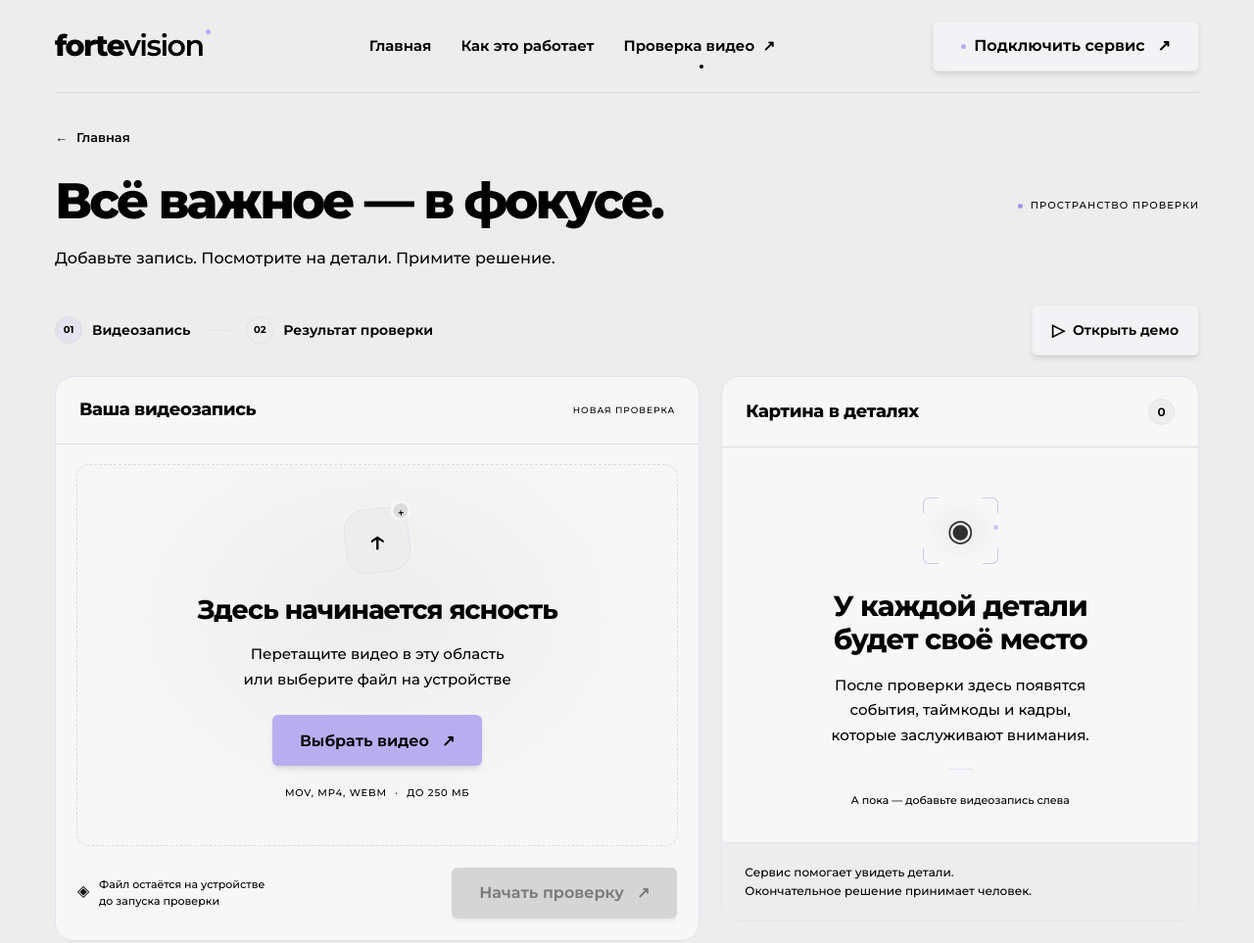
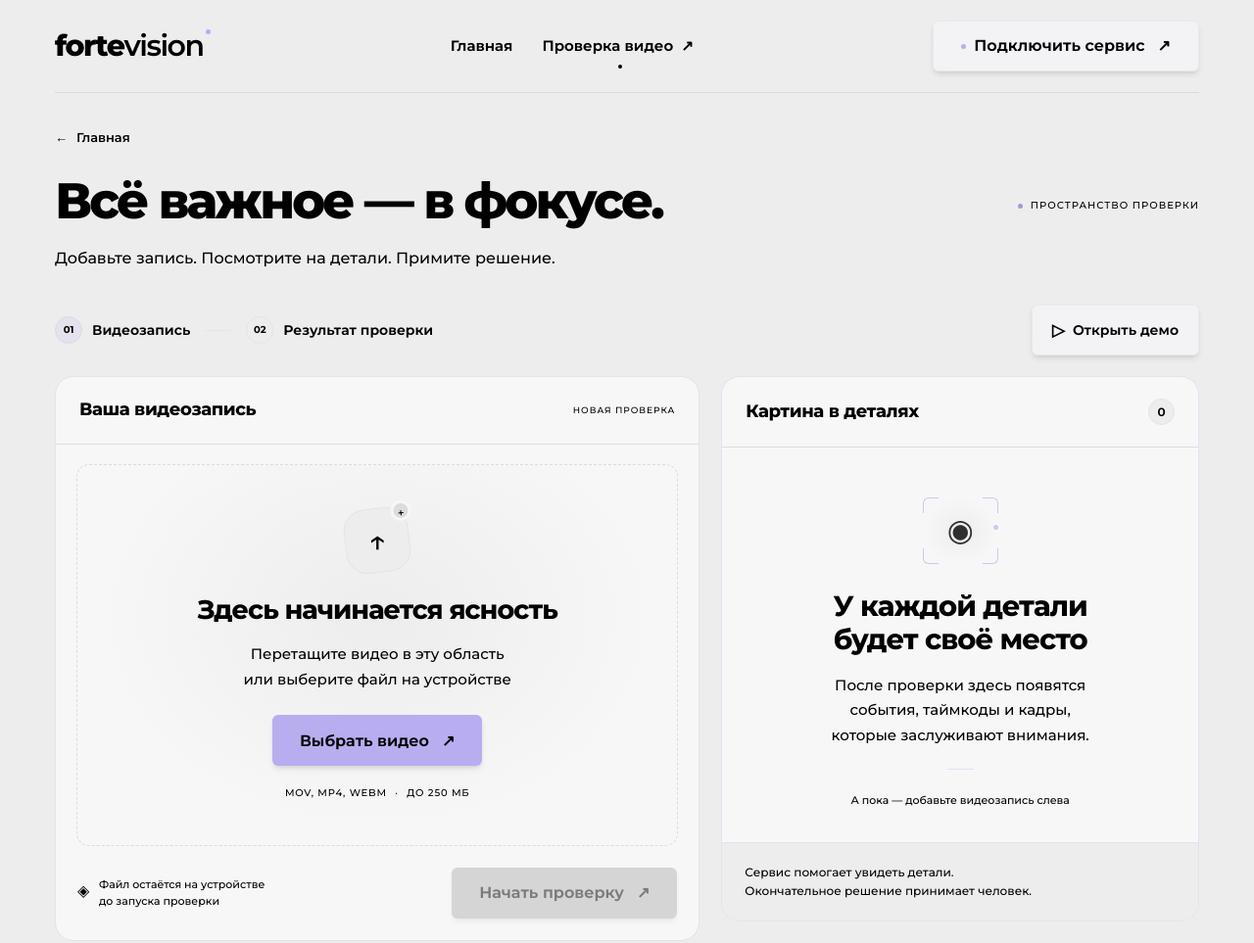
Before and after one commit to aueeeel/statstan, a website: page check.html in a window 1280 px wide. Shown: the top 963 px of the page at 98% size. Drawn offline with Linux system fonts and the light colour scheme.

Commit message:
Remove navigation to deleted landing descriptions

```diff
--- a/check.html
+++ b/check.html
@@ -2,7 +2,7 @@
 <html lang="ru"><head><meta charset="utf-8"><meta name="viewport" content="width=device-width, initial-scale=1"><meta name="theme-color" content="#ededed"><meta name="description" content="Загрузите видеозапись для проверки кассовых операций. Просматривайте события, таймкоды и кадры-доказательства."><title>Проверка видео — Forte Vision</title><link rel="icon" href="/favicon.svg" type="image/svg+xml"><link rel="preload" href="/assets/fonts/Montserrat-latin.woff2" as="font" type="font/woff2" crossorigin><link rel="preload" href="/assets/fonts/Montserrat-cyrillic.woff2" as="font" type="font/woff2" crossorigin><link rel="stylesheet" href="/styles.css"></head>
 <body class="check-page">
 <a class="skip-link" href="#main">К содержимому</a>
-<header class="site-header wrap"><a href="/" class="brand" aria-label="Forte Vision — главная"><span>forte<span class="brand-light">vision</span></span><span class="brand-dot"></span></a><nav class="desktop-nav" aria-label="Основная навигация"><a href="/">Главная</a><a href="/#how-it-works">Как это работает</a><a class="active" href="/check" aria-current="page">Проверка видео <span>↗</span></a></nav><button type="button" class="connection-pill" id="connection-button"><span class="status-dot"></span><span id="connection-label">Подключить сервис</span><span>↗</span></button></header>
+<header class="site-header wrap"><a href="/" class="brand" aria-label="Forte Vision — главная"><span>forte<span class="brand-light">vision</span></span><span class="brand-dot"></span></a><nav class="desktop-nav" aria-label="Основная навигация"><a href="/">Главная</a><a class="active" href="/check" aria-current="page">Проверка видео <span>↗</span></a></nav><button type="button" class="connection-pill" id="connection-button"><span class="status-dot"></span><span id="connection-label">Подключить сервис</span><span>↗</span></button></header>
 <main id="main" class="check-main wrap">
   <div class="workspace-heading"><div><a href="/" class="back-link">← <span>Главная</span></a><h1>Всё важное — <span class="serif">в фокусе.</span></h1><p>Добавьте запись. Посмотрите на детали. Примите решение.</p></div><span class="workspace-tag"><span class="live-dot"></span> ПРОСТРАНСТВО ПРОВЕРКИ</span></div>
   <div class="workspace-tabs"><span class="workspace-tab active"><span>01</span> Видеозапись</span><span class="tab-connector"></span><span class="workspace-tab" id="result-tab"><span>02</span> Результат проверки</span><button class="text-action" id="demo-button" type="button"><span class="play-icon">▷</span> Открыть демо</button></div>
```
